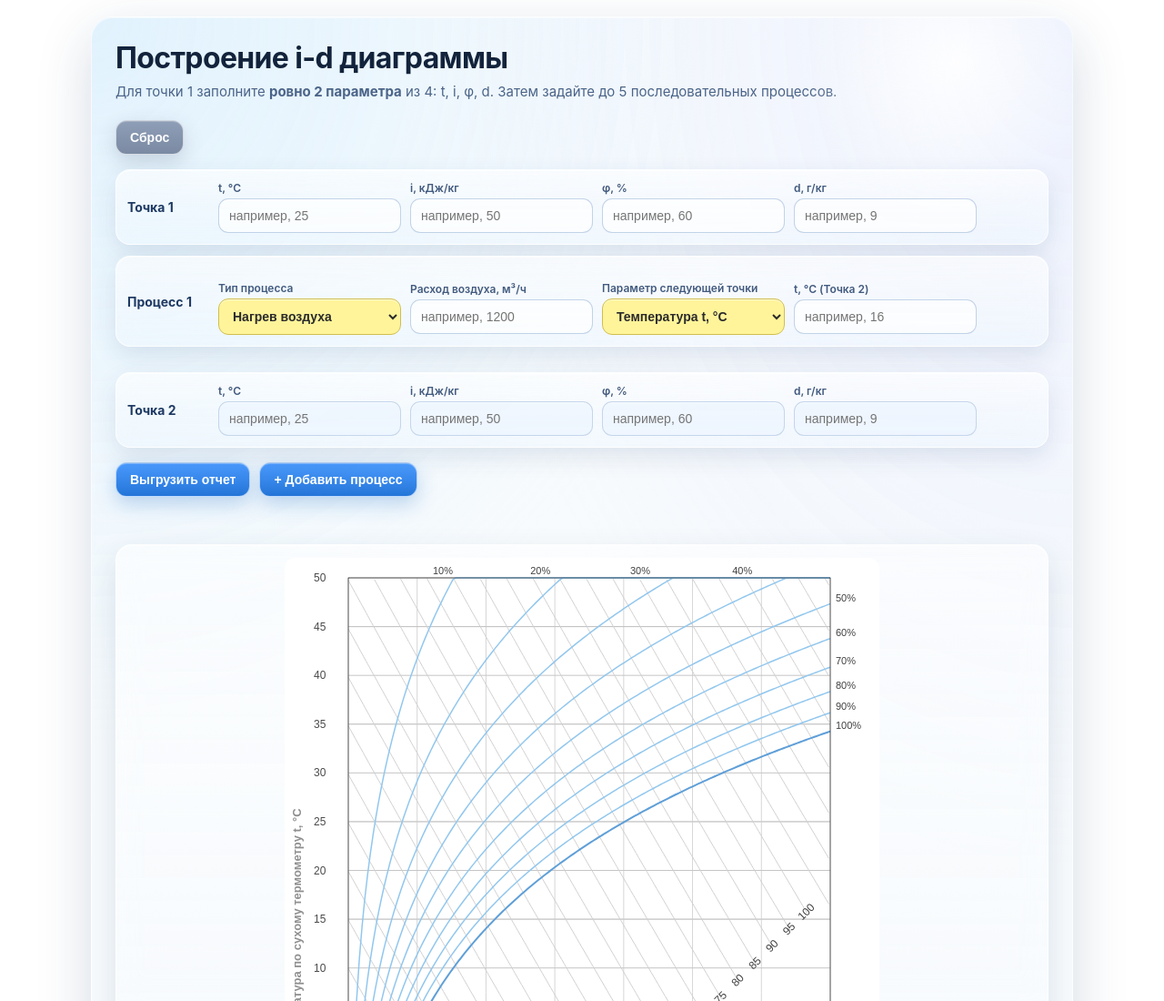
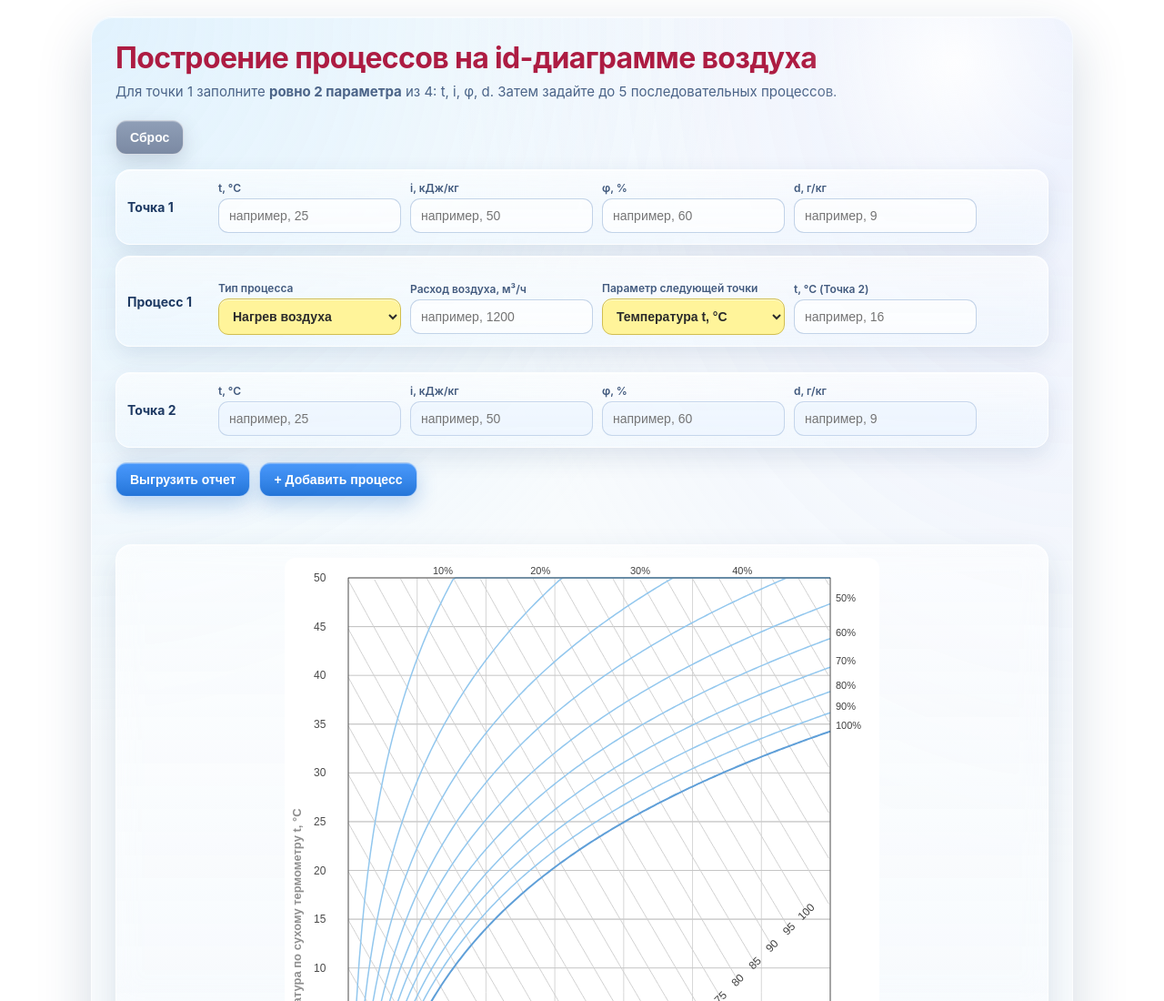
Before and after one commit to alunaevas/tilda_calc, a plain HTML site: page calc_ov/id-diagramma/id-diagramma.html in a window 1280 px wide. Shown: the top 1100 px of the page at 91% size. Drawn offline with Linux system fonts and the light colour scheme.

Commit message:
Add files via upload

```diff
--- a/calc_ov/id-diagramma/id-diagramma.html
+++ b/calc_ov/id-diagramma/id-diagramma.html
@@ -9,7 +9,7 @@
   <div id="allrecords">
 <div id="id-app" class="id-app">
   <div class="id-header">
-    <h2>Построение i-d диаграммы</h2>
+    <h2>Построение процессов на id-диаграмме воздуха</h2>
     <p>Для точки 1 заполните <b>ровно 2 параметра</b> из 4: t, i, φ, d. Затем задайте до 5 последовательных процессов.</p>
   </div>
 
@@ -68,6 +68,7 @@
     margin: 0 0 8px;
     font-size: 32px;
     font-weight: 700;
+    color: #AD1C42;
     letter-spacing: -0.02em;
     line-height: 1.2;
     text-wrap: balance;
```
